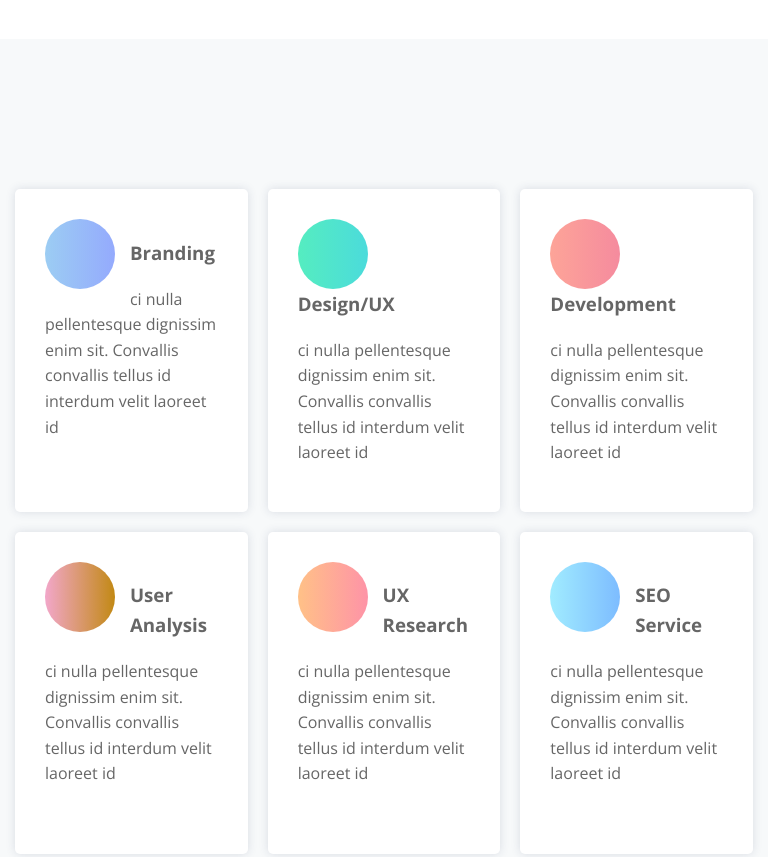
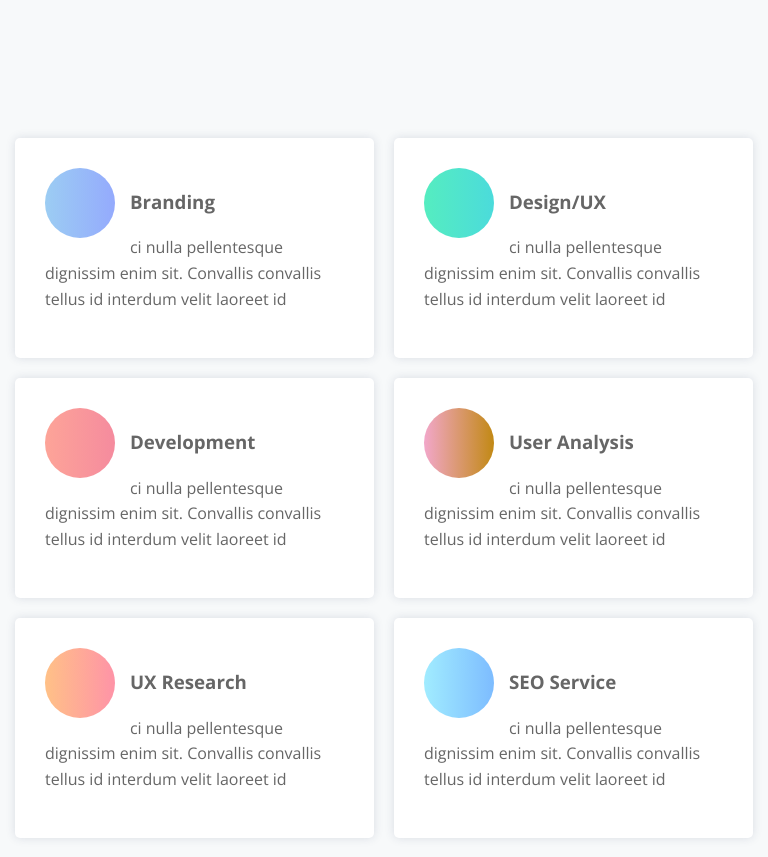
Before and after one commit to jpmllr89/coderLandingPage, a plain HTML site: page index.html in a window 768 px wide. Shown: the part 1360-2217 px from the top of the page. Drawn offline with nearby package versions, Linux system fonts and the light colour scheme.

Commit message:
Add responsiveness to .service-grid at 768px

```diff
--- a/css/default.css
+++ b/css/default.css
@@ -97,13 +97,6 @@ img{
   box-shadow: 0 10px 20px rgba(255, 255, 255, .35);
 }
 
-
-@media (min-width: 768px){
-  .pricing-table{
-    max-width: 720px;
-  }
-}
-
 @media (min-width: 992px){
   .footer .container{
     max-width: 960px;
--- a/css/main.css
+++ b/css/main.css
@@ -113,7 +113,6 @@
   display:flex;
   flex-direction: row;
   align-items: center;
-  padding-right: var(--size-100);
 }
 
 .why-me-wrapper div{
--- a/css/responsive.css
+++ b/css/responsive.css
@@ -40,3 +40,16 @@
     display: flex;
   }
 }
+
+@media (min-width: 768px){
+  .pricing-table{
+    max-width: 720px;
+  }
+}
+
+@media (max-width: 768px){
+  .service-grid{
+    grid-template-columns: repeat(2, 1fr);
+    grid-template-rows: repeat(3, 1fr);
+  }
+}
```
